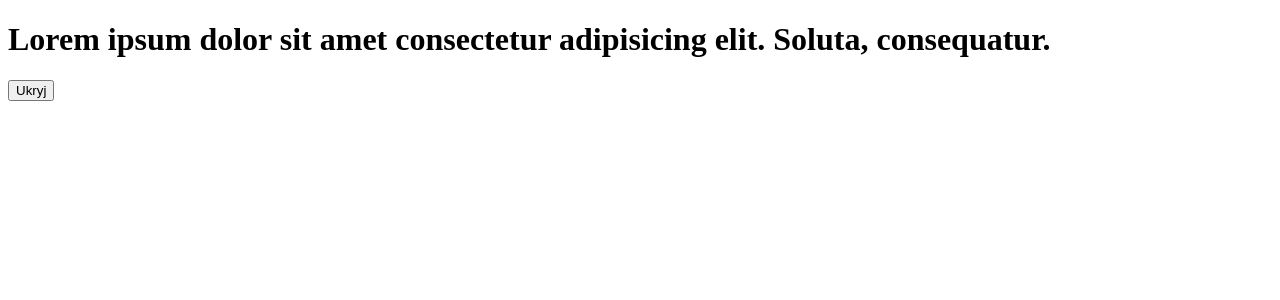
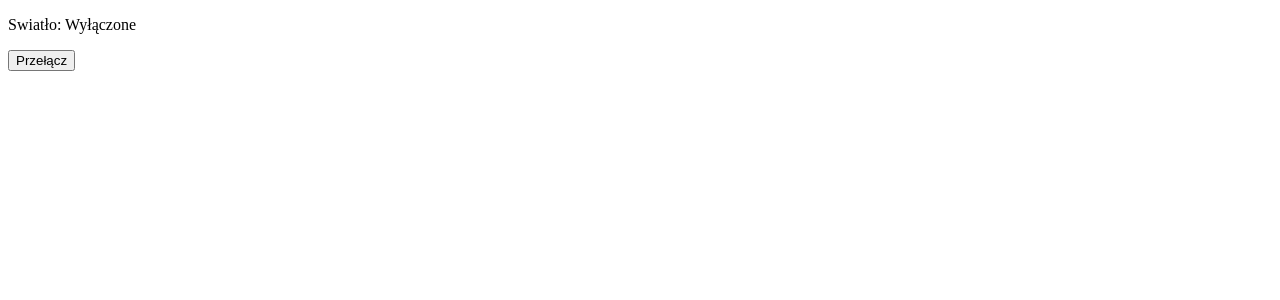
Before and after one commit to kacpi95/React-lesson, a React (Vite) app in the folder React-lesson/: page / in a window 1280 px wide. Shown: the top 300 px of the page. Built offline with nearby package versions, Linux system fonts and the light colour scheme.

Commit message:
Add task

```diff
--- a/React-lesson/src/App.jsx
+++ b/React-lesson/src/App.jsx
@@ -18,20 +18,15 @@
 import { useState } from "react";
 
 function App() {
-	const [isVisible, setIsVisible] = useState(true);
+	const [isOn, isOff] = useState(false);
 
 	function handleClick() {
-		setIsVisible(!isVisible);
+		isOff(!isOn);
 	}
 	return (
 		<>
-			{isVisible && (
-				<h1>
-					Lorem ipsum dolor sit amet consectetur adipisicing elit. Soluta,
-					consequatur.
-				</h1>
-			)}
-			<button onClick={handleClick}>{isVisible ? "Ukryj" : "Pokaż"}</button>
+			<p>Swiatło: {isOn ? "Włączone" : "Wyłączone"}</p>
+			<button onClick={handleClick}>Przełącz</button>
 		</>
 	);
 }
```
